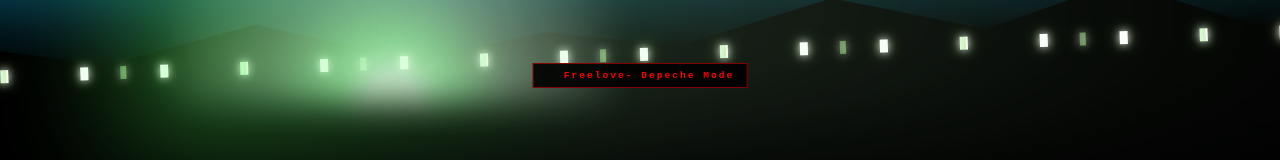
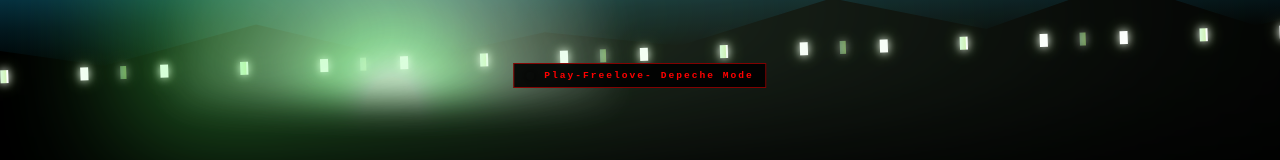
Before and after one commit to HariiSeldonZLV/portafolioangular, an Angular app: page / in a window 1280 px wide. Shown: the part 513-673 px from the top of the page. Built offline with nearby package versions, Linux system fonts and the light colour scheme; a web font is replaced by a local one.

Commit message:
cambio en texto de player

```diff
--- a/src/app/app.html
+++ b/src/app/app.html
@@ -2,7 +2,7 @@
   <button class="music-toggle-btn" (click)="toggleMusic()" [class.active]="isPlaying">
     <div class="led-indicator"></div>
     <span class="btn-text">
-      {{ isPlaying ? 'AUDIO: PLAYING' : 'Freelove- Depeche Mode' }}
+      {{ isPlaying ? 'AUDIO: PLAYING' : 'Play-Freelove- Depeche Mode' }}
     </span>
   </button>
 </div>
```
